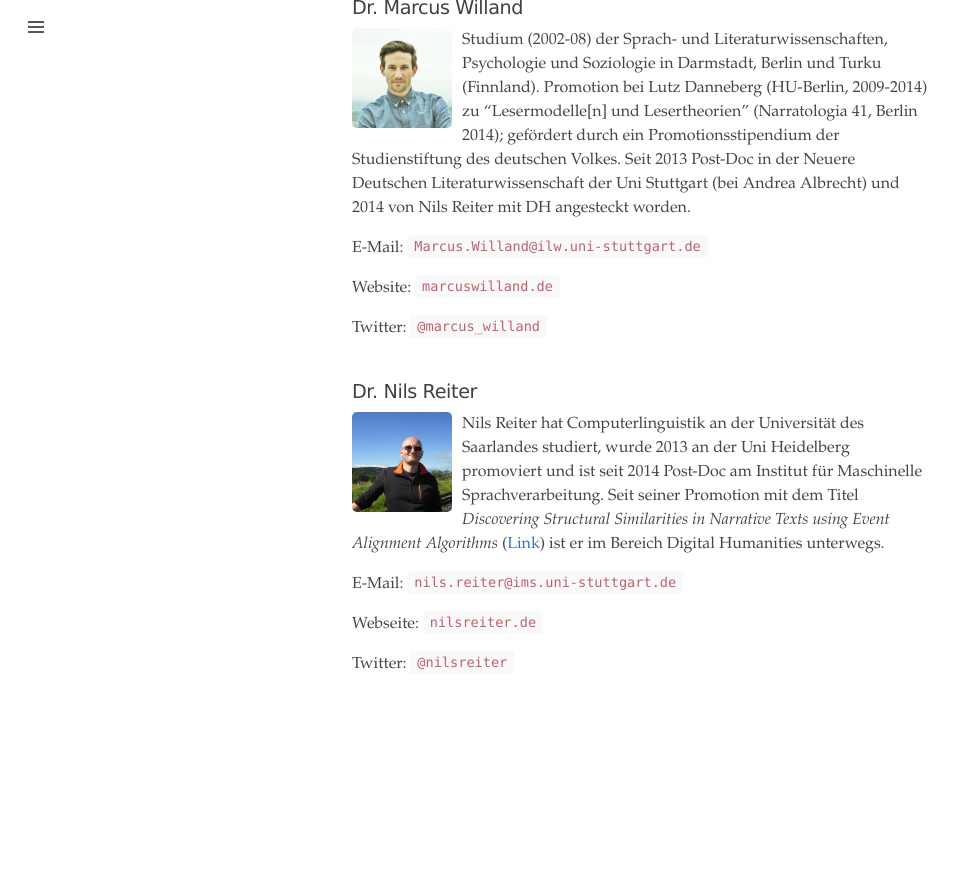
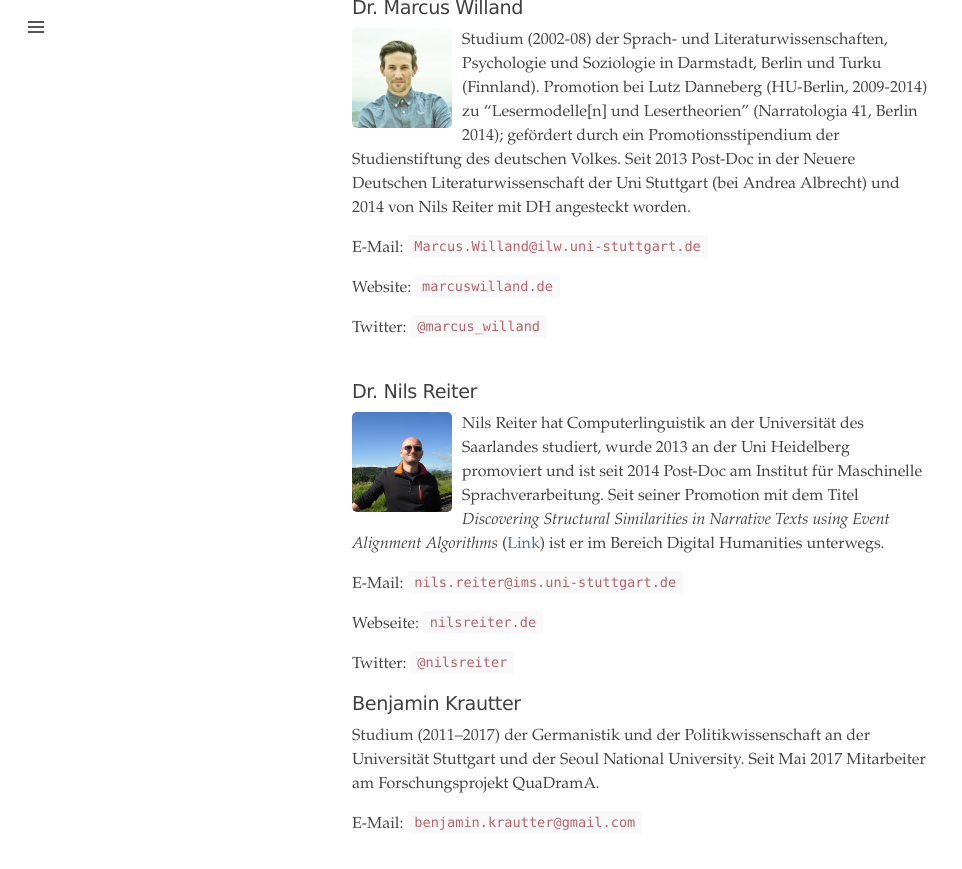
Before and after one commit to quadrama/quadrama.github.io, a Jekyll site: the page built from about.de.md, in a window 1280 px wide and 900 px high, scrolled down 1180 px. Shown: the top 869 px of the window, without its empty margins (0-962 px from the left). Built offline with Jekyll 4.4.1, drawn with Linux system fonts in a browser that asks for light colours; nearby versions of some CDN libraries; library files that are not in the unit come from our copies; before the commit the page ends 1920 px from its top, so only the background shows below that.

Commit message:
about benjamin

```diff
--- a/about.de.md
+++ b/about.de.md
@@ -53,3 +53,9 @@ E-Mail: `nils.reiter@ims.uni-stuttgart.de`
 Webseite: [`nilsreiter.de`](http://nilsreiter.de)
 
 Twitter: [`@nilsreiter`](http://twitter.com/nilsreiter)
+
+## Benjamin Krautter
+
+Studium (2011–2017) der Germanistik und der Politikwissenschaft an der Universität Stuttgart und der Seoul National University. Seit Mai 2017 Mitarbeiter am Forschungsprojekt QuaDramA.
+
+E-Mail: `benjamin.krautter@gmail.com`
```
